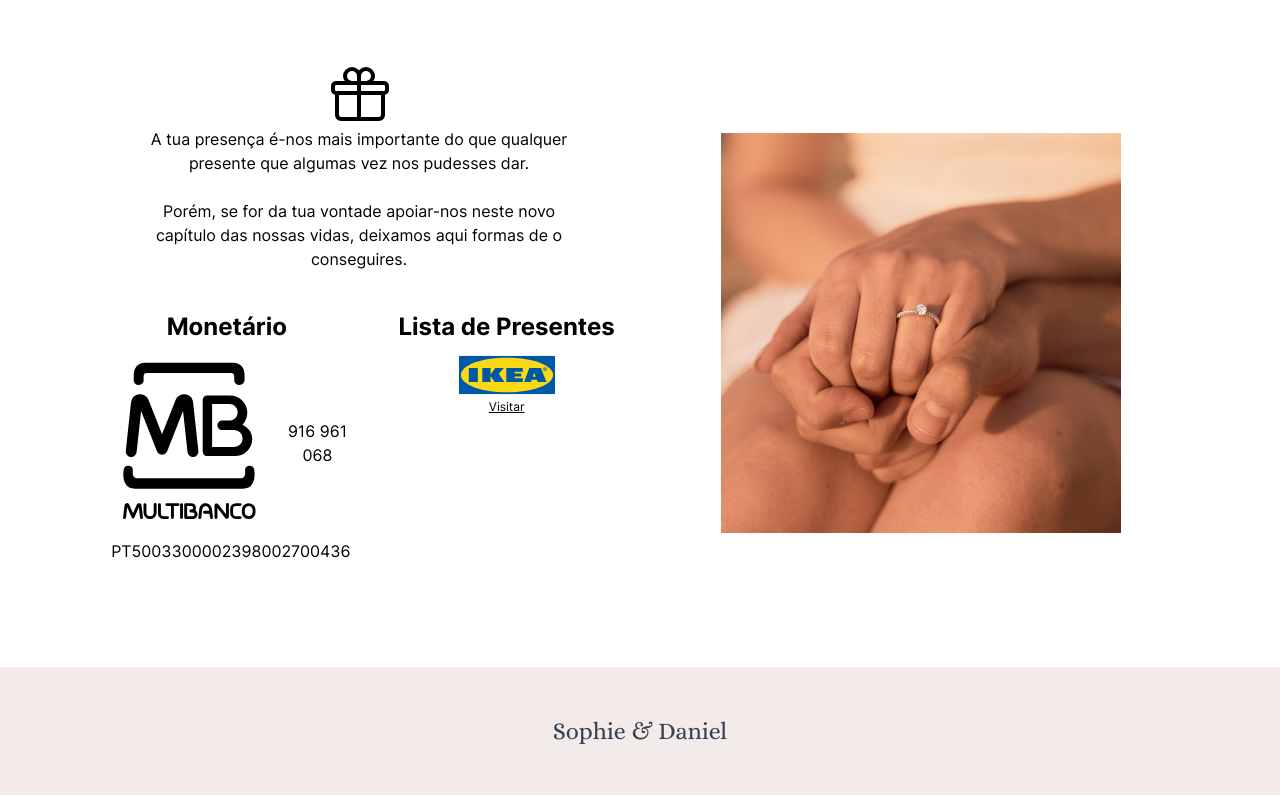
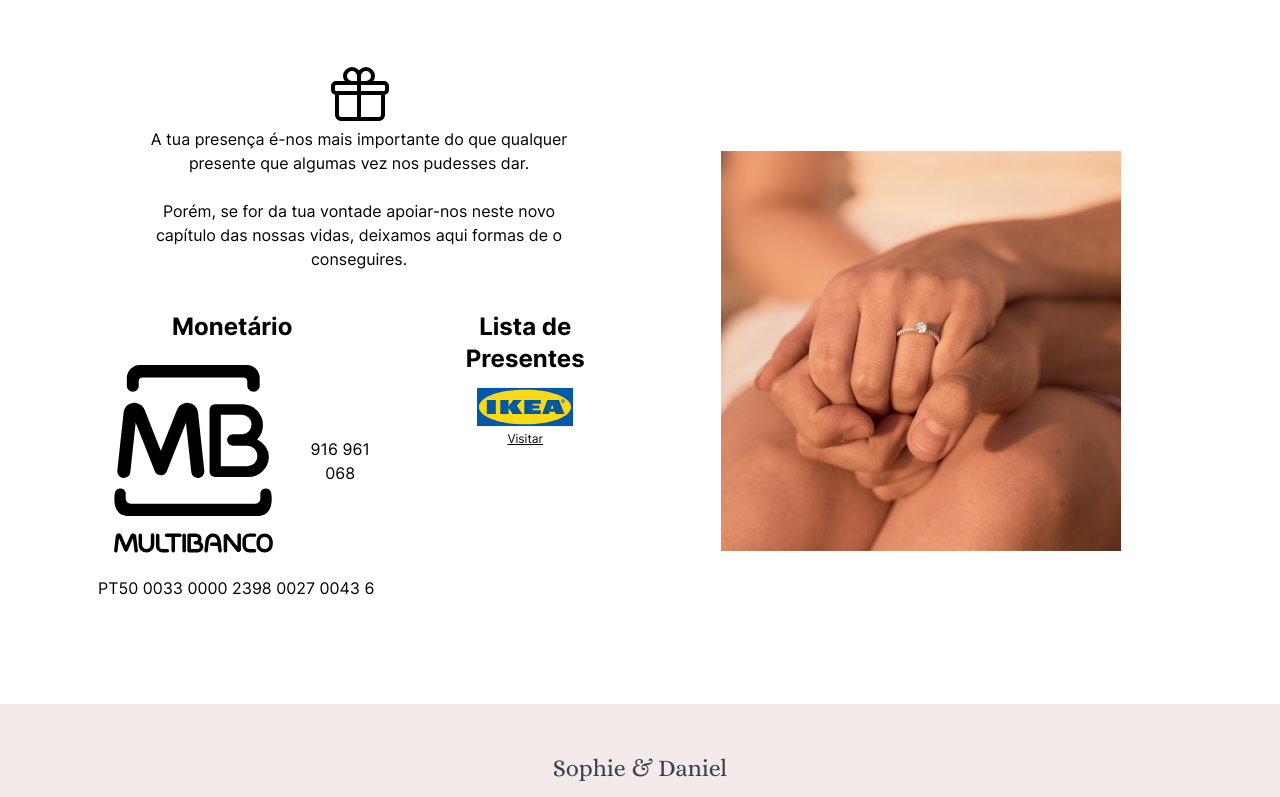
Before and after one commit to danielsimao/wedding, a Next.js app: page / in a window 1280 px wide. Shown: the part 3940-4737 px from the top of the page. Built offline with nearby package versions, Linux system fonts and the light colour scheme.

Commit message:
fix: iban

```diff
--- a/src/pages/index.tsx
+++ b/src/pages/index.tsx
@@ -277,8 +277,8 @@ export default function HomePage() {
                   <li className='flex items-center gap-2'>
                     <MBWay /> 916 961 068
                   </li>
-                  <li className='flex items-center gap-2'>
-                    <Bank /> PT5003300002398002700436
+                  <li className='flex items-center gap-2 whitespace-nowrap'>
+                    <Bank /> PT50 0033 0000 2398 0027 0043 6
                   </li>
                 </ul>
               </div>
```
